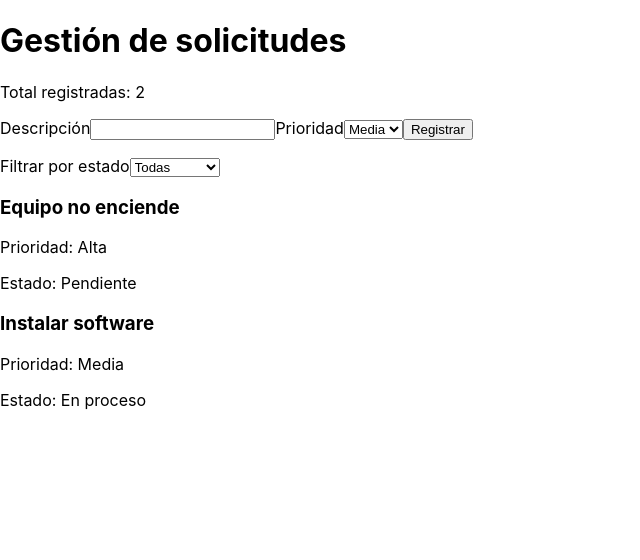
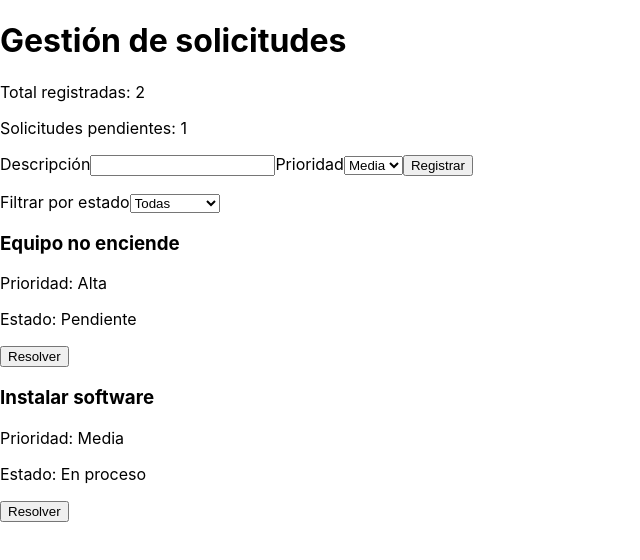
Before and after one commit to maurasqq/soporte-react, a React (Vite) app: page / in a window 1280 px wide. Shown: the top 560 px of the page, without its empty margins (0-640 px from the left). Built offline with nearby package versions, Linux system fonts and the light colour scheme.

Commit message:
feat: implementar resolucion y contador de pendientes
Co-authored-by: Joseph <vargasrogerjoseph@gmail.com>

```diff
--- a/src/App.jsx
+++ b/src/App.jsx
@@ -33,6 +33,16 @@ function App() {
     setMensaje('Solicitud agregada correctamente.')
   }
 
+  // Microreto B: actualiza el estado de la solicitud a 'Resuelta' sin mutar directamente el arreglo original
+  function resolverSolicitud(id) {
+    setSolicitudes(actuales =>
+      actuales.map(s => (s.id === id ? { ...s, estado: 'Resuelta' } : s))
+    )
+  }
+
+  // Microreto C: contador de pendientes como estado derivado (no requiere useState independiente)
+  const totalPendientes = solicitudes.filter(s => s.estado === 'Pendiente').length
+
   // Filtra las solicitudes según el estado seleccionado
   const visibles = solicitudes.filter(s =>
     filtro === 'Todas' || s.estado === filtro
@@ -42,6 +52,7 @@ function App() {
     <main>
       <h1>Gestión de solicitudes</h1>
       <p>Total registradas: {solicitudes.length}</p>
+      <p>Solicitudes pendientes: {totalPendientes}</p>
       <form onSubmit={agregar}>
         <label htmlFor="titulo">Descripción</label>
         <input
@@ -76,7 +87,13 @@ function App() {
       {visibles.length === 0 ? (
         <p>No hay resultados.</p>
       ) : (
-        visibles.map(s => <SolicitudCard key={s.id} {...s} />)
+        visibles.map(s => (
+          <SolicitudCard
+            key={s.id}
+            {...s}
+            onResolver={resolverSolicitud}
+          />
+        ))
       )}
     </main>
   )
--- a/src/components/SolicitudCard.jsx
+++ b/src/components/SolicitudCard.jsx
@@ -1,9 +1,16 @@
-export default function SolicitudCard({ titulo, prioridad, estado }) {
+// Componente reutilizable para representar una tarjeta de solicitud
+export default function SolicitudCard({ id, titulo, prioridad, estado, onResolver }) {
   return (
     <article>
       <h3>{titulo}</h3>
       <p>Prioridad: {prioridad}</p>
       <p>Estado: {estado}</p>
+      {/* Botón para resolver la solicitud sin mutación directa del estado padre */}
+      {estado !== 'Resuelta' && onResolver && (
+        <button type="button" onClick={() => onResolver(id)}>
+          Resolver
+        </button>
+      )}
     </article>
   )
 }
```
Also changed, not shown: 1 other file (tests, documents, lock files or other folders).
